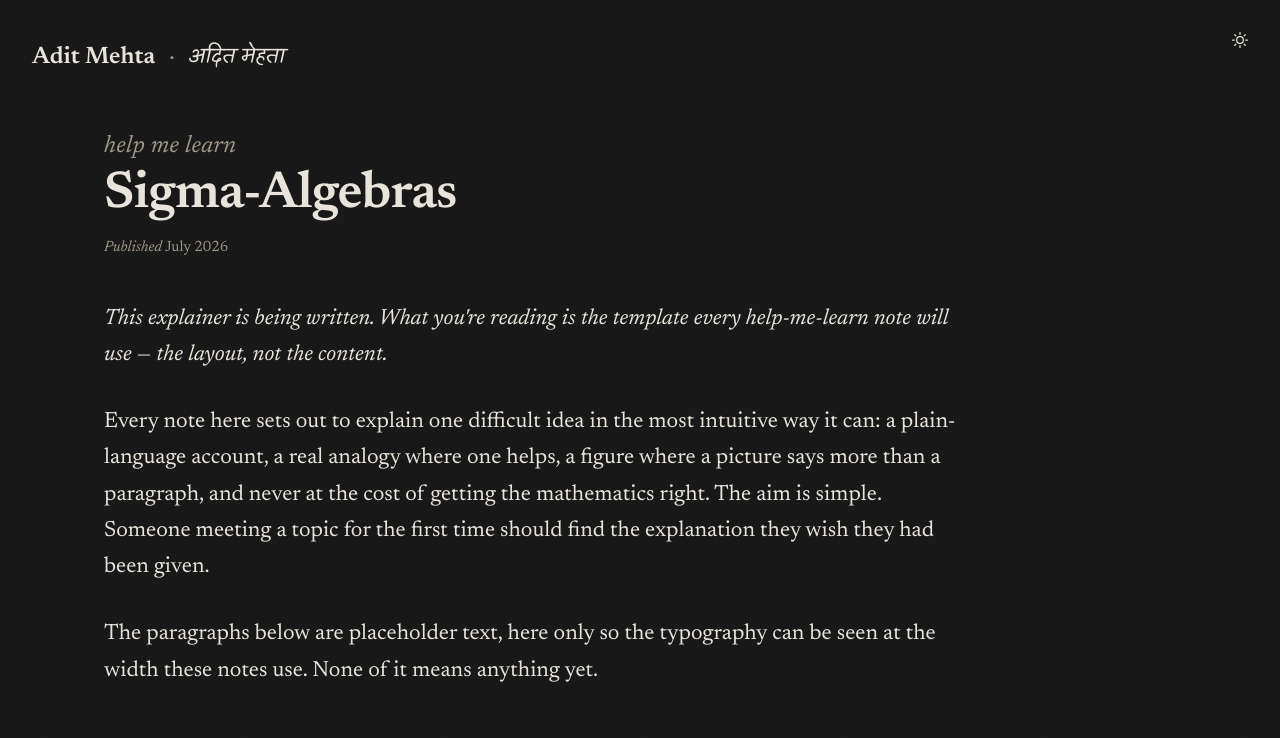
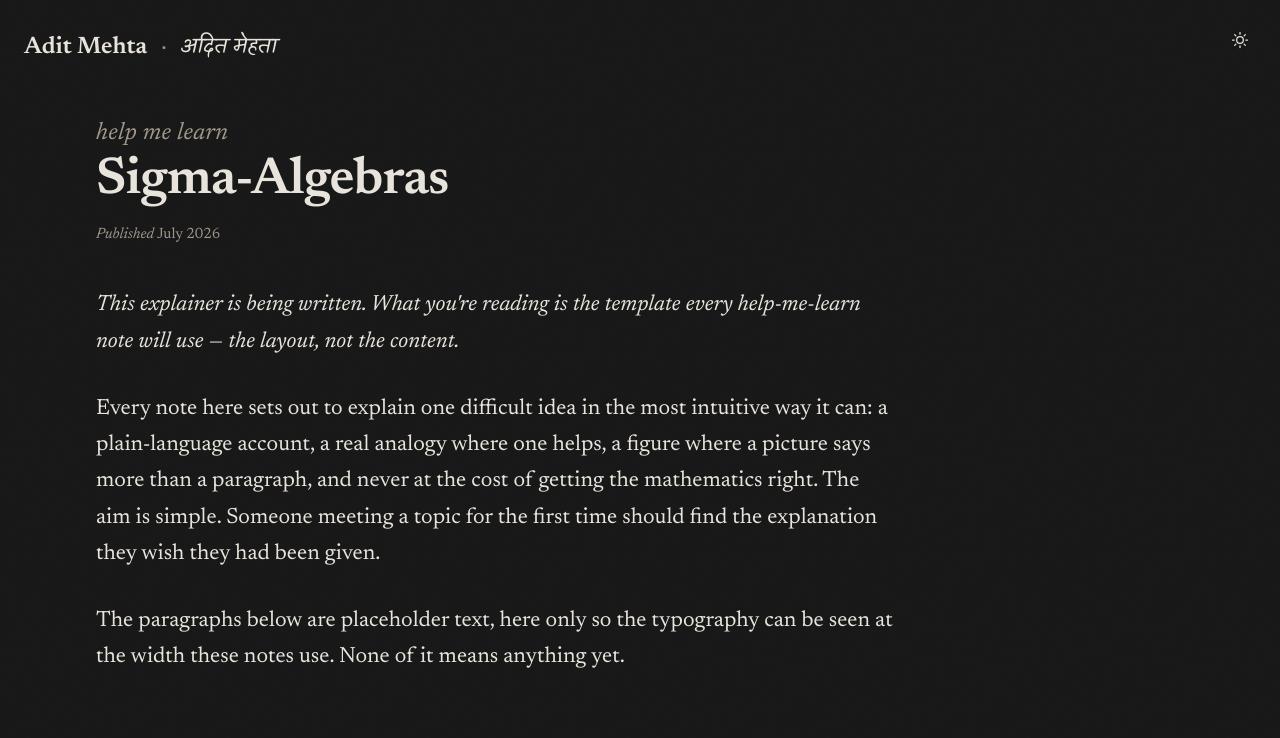
Before and after one commit to mehta-seth/mehta-seth.github.io, an Astro site: page /learn/sigma-algebras in a window 1280 px wide. Shown: the top 738 px of the page. Built offline with nearby package versions, Linux system fonts and the light colour scheme; Astro itself is replaced by a stand-in of ours.

Commit message:
help me learn: note layout, /learn route, first note, home section

```diff
--- a/src/layouts/NoteLayout.astro
+++ b/src/layouts/NoteLayout.astro
@@ -122,41 +122,52 @@ const headDescription = summary
 
 <style>
   /* ─── Chrome ──────────────────────────────────────────────────────
-     Left-anchored (no auto side margins) to sit above the note body's
-     left edge. Right padding clears the fixed theme toggle. */
+     Identical to EssayLayout's .essay-header (80rem centred box, 1.5rem
+     left padding, 4.5rem right to clear the fixed toggle). Matching the
+     rule exactly means the wordmark lands in the same position, and at
+     the same size, as on the essay — at every viewport width. */
   .note-header {
-    max-width: 72rem;
-    padding: 2rem 4.5rem 0 1.5rem;
+    display: flex;
+    align-items: baseline;
+    max-width: 80rem;
+    margin-inline: auto;
+    padding: 2rem 1.5rem 0;
+    padding-right: 4.5rem;
   }
 
   /* ─── Shell + article ─────────────────────────────────────────────
-     The shell is wider than the essay column and LEFT-ANCHORED: no auto
-     margins, so on wide screens the content sits to the left and the
-     spare space falls to the right, rather than centring. It's still
-     capped (72rem) so it never runs fully edge-to-edge on large monitors.
+     Same 80rem centred box as the header, so the whole page sits where
+     the essay does: a real left margin on wide screens, not hugging the
+     edge. The note CONTENT is then indented ~4.5rem past the wordmark by
+     the shell's left padding (1.5rem wordmark inset + 4.5rem gutter =
+     6rem content inset), which also reserves room for the collapsible-ToC
+     hamburger (Phase 3). The reading margin lands at roughly half the
+     essay's across normal desktop widths — these are explainers, so they
+     use more of the page while still reading comfortably. The space this
+     leaves on the RIGHT is deliberate: figures and charts go there
+     (Phase 4).
 
-     Width knobs live on .note as custom properties:
-       --note-measure  readable prose width (text elements are capped here)
-       --note-wide     breakout width for equations / boxes / figures
-     Both are one-line tunables. 54rem for prose is already near the upper
-     bound of comfortable line length at this font size — raise it only if
-     you want longer lines; raise --note-wide to give maths more room. */
+     Width knobs on .note:
+       --note-measure  readable prose width (flowing text is capped here)
+       --note-wide     breakout width for figures / equations / boxes,
+                       reaching into the right-hand space
+     Both are one-line tunables. */
   .note-shell {
-    max-width: 72rem;
-    padding: 2.5rem 1.5rem 8rem;
+    max-width: 80rem;
+    margin-inline: auto;
+    padding: 2.5rem 1.5rem 8rem;   /* mobile: content aligns with wordmark */
   }
   .note {
-    --note-measure: 54rem;
+    --note-measure: 50rem;
     --note-wide: 66rem;
-    max-width: var(--note-wide);
   }
 
   @media (min-width: 1024px) {
-    .note-header { padding: 2.5rem 4.5rem 0 2rem; }
-    .note-shell  { padding: 3.5rem 2rem 9rem; }
-    /* Desktop gutter: indent the note content, leaving a left margin to
-       host the collapsible-ToC hamburger (Phase 3). */
-    .note { padding-left: 4.5rem; }
+    /* Content indents to a 6rem left inset (4.5rem past the 1.5rem
+       wordmark inset). The right padding keeps a small gutter before the
+       page edge; the figure space is what's left between the ~50rem prose
+       and the ~72rem content box. */
+    .note-shell { padding: 3.5rem 2rem 9rem 6rem; }
   }
 
   /* ─── Note head ───────────────────────────────────────────────────*/
```
